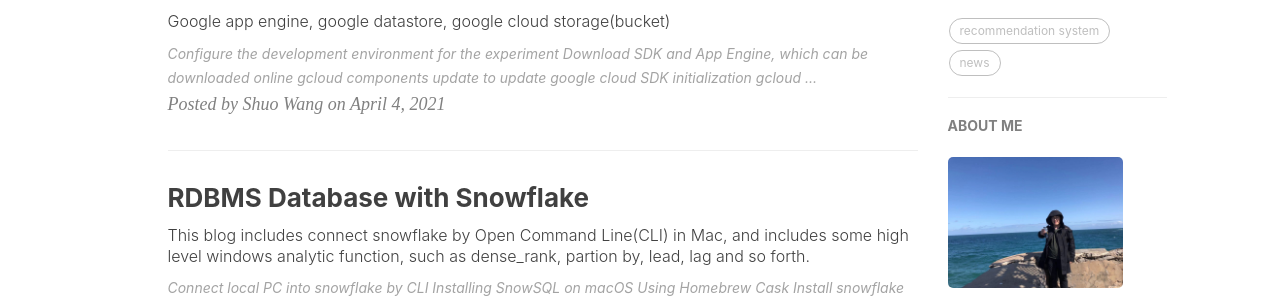
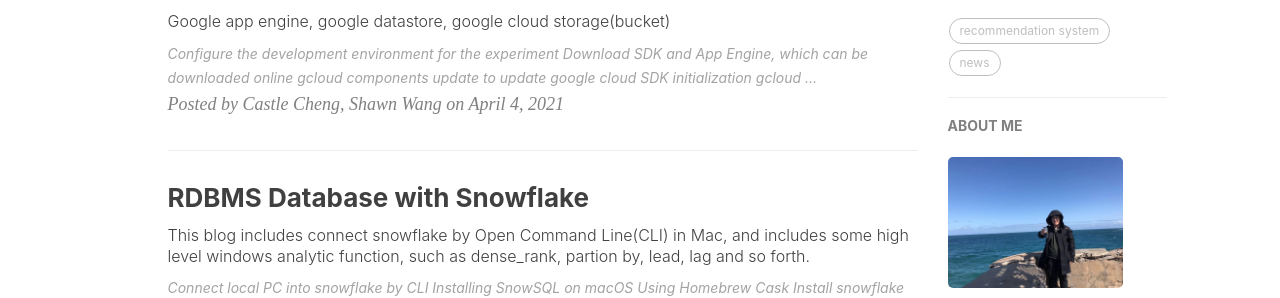
Before and after one commit to JadeSure/my_old_blog, a Jekyll site: the page built from index.html, in a window 1280 px wide and 900 px high, scrolled down 394 px. Shown: the part 166-464 px from the top of the window. Built offline with Jekyll 4.4.1, drawn with Linux system fonts in a browser that asks for light colours; nearby versions of some CDN libraries; the list of posts is cut into pages by our own code; comment, search, counter and statistics services are not loaded.

Commit message:
Update 2021-04-04-GCP-Project.md

```diff
--- a/_posts/2021-04-04-GCP-Project.md
+++ b/_posts/2021-04-04-GCP-Project.md
@@ -3,7 +3,7 @@ layout:     post
 title:      GCP Service Project Application with Flask Web Service
 subtitle:   Google app engine, google datastore, google cloud storage(bucket)
 date:       2021-04-04
-author:     Shuo Wang
+author:     Castle Cheng, Shawn Wang
 header-img: img/art-Anaconda-TensorFlow.jpg
 catalog: true
 tags:
```
